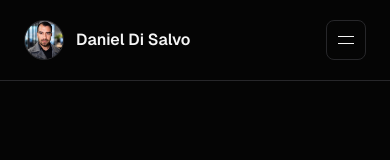
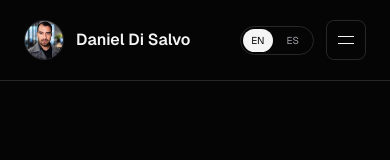
Before and after one commit to DanielDiSalvo/daniel-disalvo-portfolio, a Next.js app: page /en in a window 390 px wide. Shown: the top 160 px of the page. Built offline with nearby package versions, Linux system fonts and the light colour scheme.

Commit message:
feat: enhance hero interactions and mobile navigation

```diff
--- a/src/components/layout/Header/LanguageSwitcher.tsx
+++ b/src/components/layout/Header/LanguageSwitcher.tsx
@@ -25,14 +25,14 @@ const LanguageSwitcher = () => {
 
   return (
     <div
-      className="hidden items-center gap-1 rounded-full border border-border p-1 text-xs md:flex"
+      className="flex items-center gap-0.5 rounded-full border border-border p-0.5 text-[10px] md:gap-1 md:p-1 md:text-xs"
       aria-label={t("languageSelector")}
     >
       <button
         type="button"
         onClick={() => changeLocale("en")}
         aria-pressed={locale === "en"}
-        className={`rounded-full px-3 py-1 transition-colors ${
+        className={`rounded-full px-2 py-1 md:px-3 md:py-1.5 transition-colors ${
           locale === "en"
             ? "bg-foreground text-background"
             : "text-muted hover:text-foreground"
```
